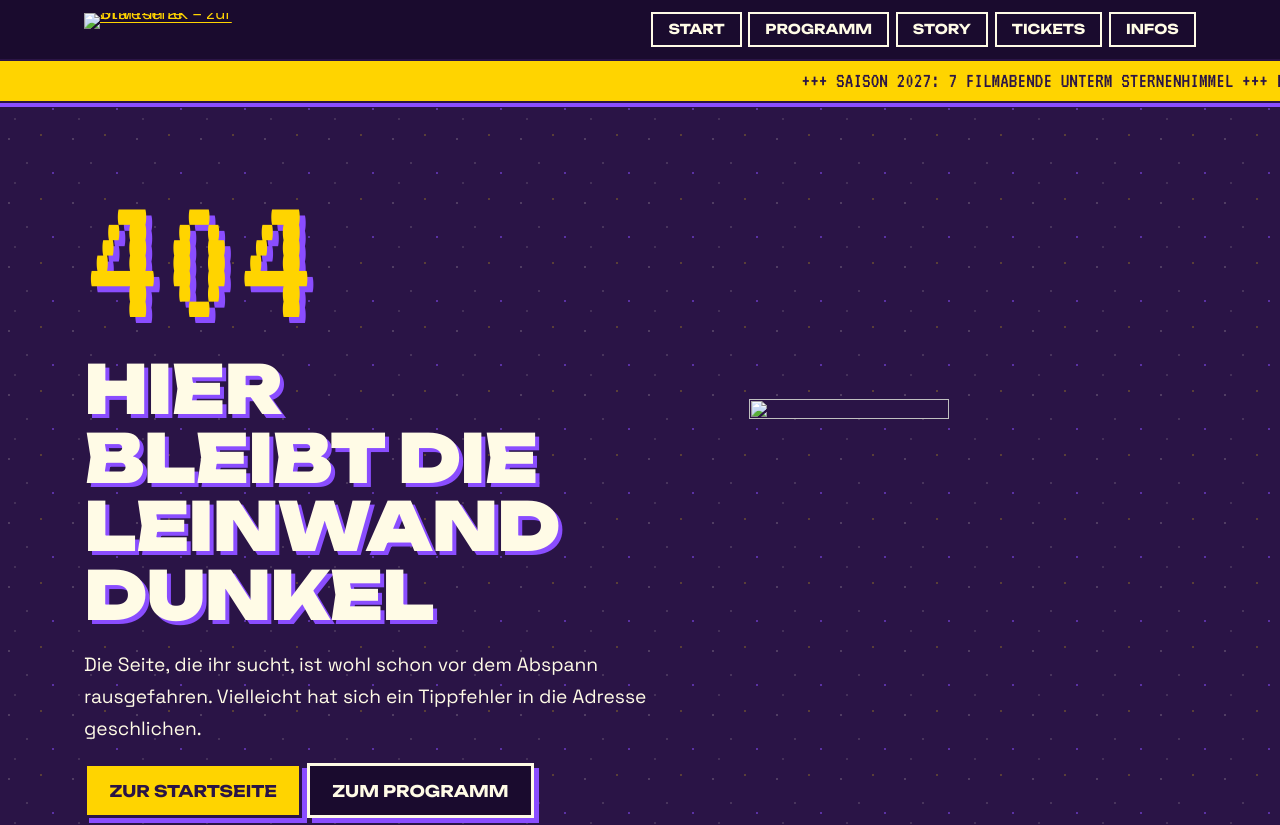
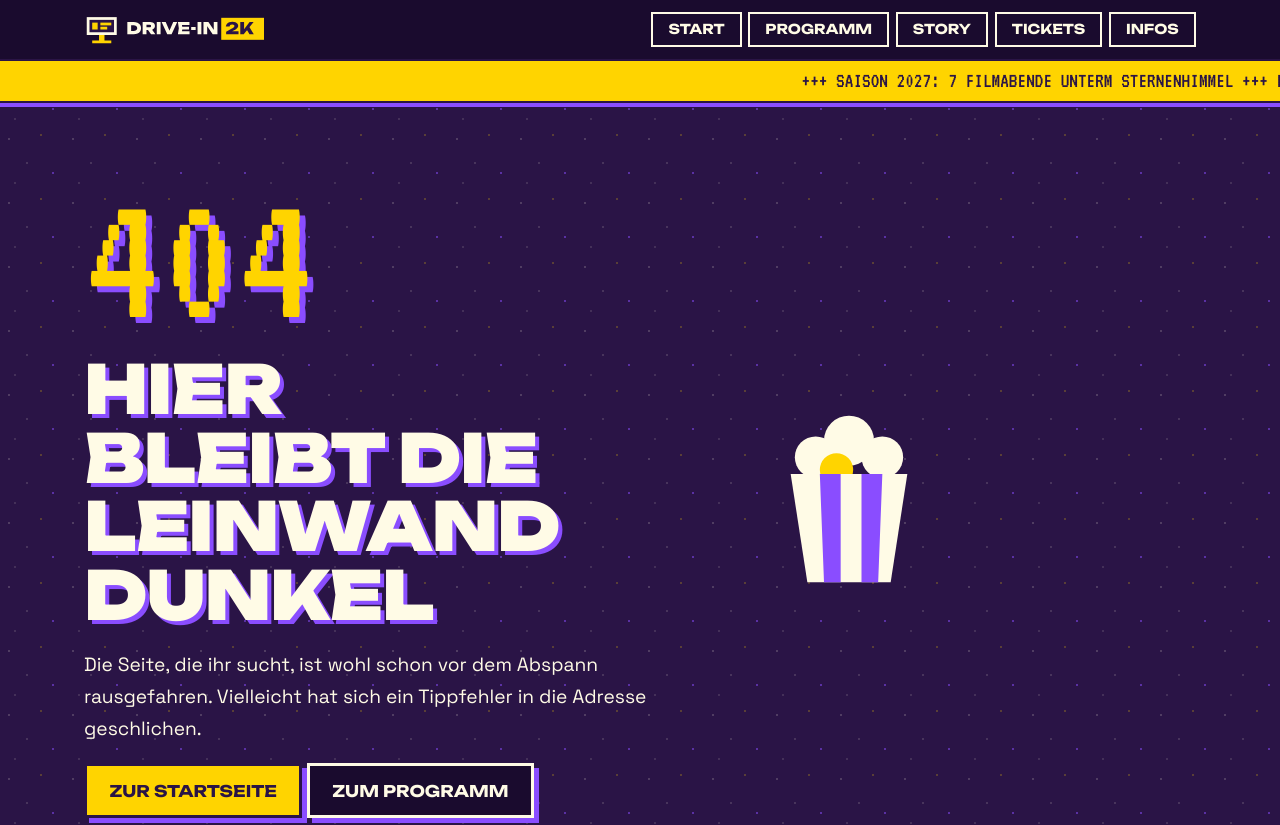
Before and after one commit to mariagrecul-arch/drive-in-2k, a plain HTML site: page 404.html in a window 1280 px wide. Shown: the top 825 px of the page. Drawn offline with Linux system fonts and the light colour scheme.

Commit message:
Update 404.html

```diff
--- a/404.html
+++ b/404.html
@@ -14,7 +14,7 @@
   <a class="skip" href="#inhalt">Zum Inhalt springen</a>
   <header class="kopf">
     <div class="kopf-innen">
-      <a class="logo" href="index.html"><img src="img/logo.svg" alt="Drive-In 2K – zur Startseite" width="264" height="48"></a>
+      <a class="logo" href="index.html"><img src="logo.svg" alt="Drive-In 2K – zur Startseite" width="264" height="48"></a>
       <nav class="hauptnav" aria-label="Hauptnavigation">
         <ul>
         <li><a href="index.html">Start</a></li>
@@ -35,7 +35,7 @@
         <p class="lead">Die Seite, die ihr sucht, ist wohl schon vor dem Abspann rausgefahren. Vielleicht hat sich ein Tippfehler in die Adresse geschlichen.</p>
         <p><a class="button" href="index.html">Zur Startseite</a> <a class="button button-zweit" href="programm.html">Zum Programm</a></p>
       </div>
-      <img src="img/icon-popcorn.svg" alt="" width="200" height="200">
+      <img src="icon-popcorn.svg" alt="" width="200" height="200">
     </section>
   </main>
   <footer class="fuss">
@@ -49,6 +49,6 @@
       </ul>
     </div>
   </footer>
-  <script src="js/main.js" defer></script>
+  <script src="main.js" defer></script>
 </body>
 </html>
```
